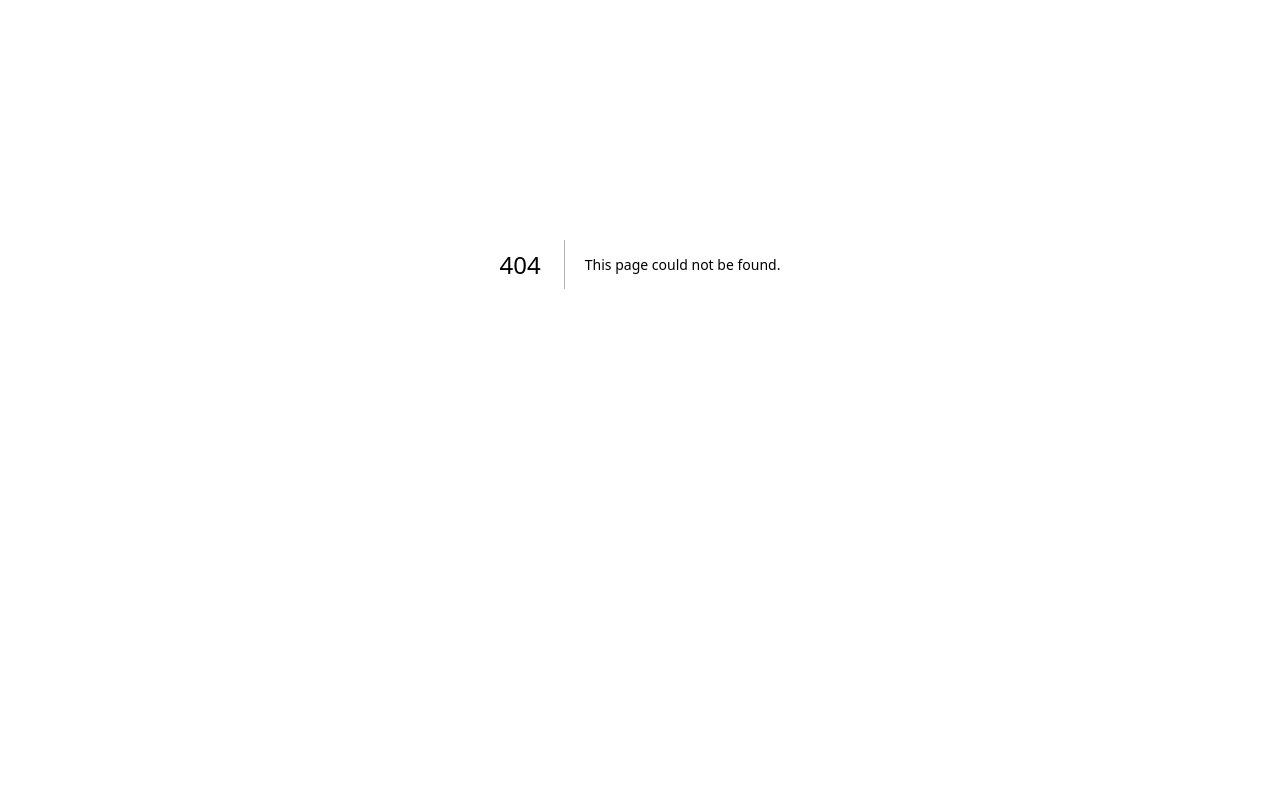
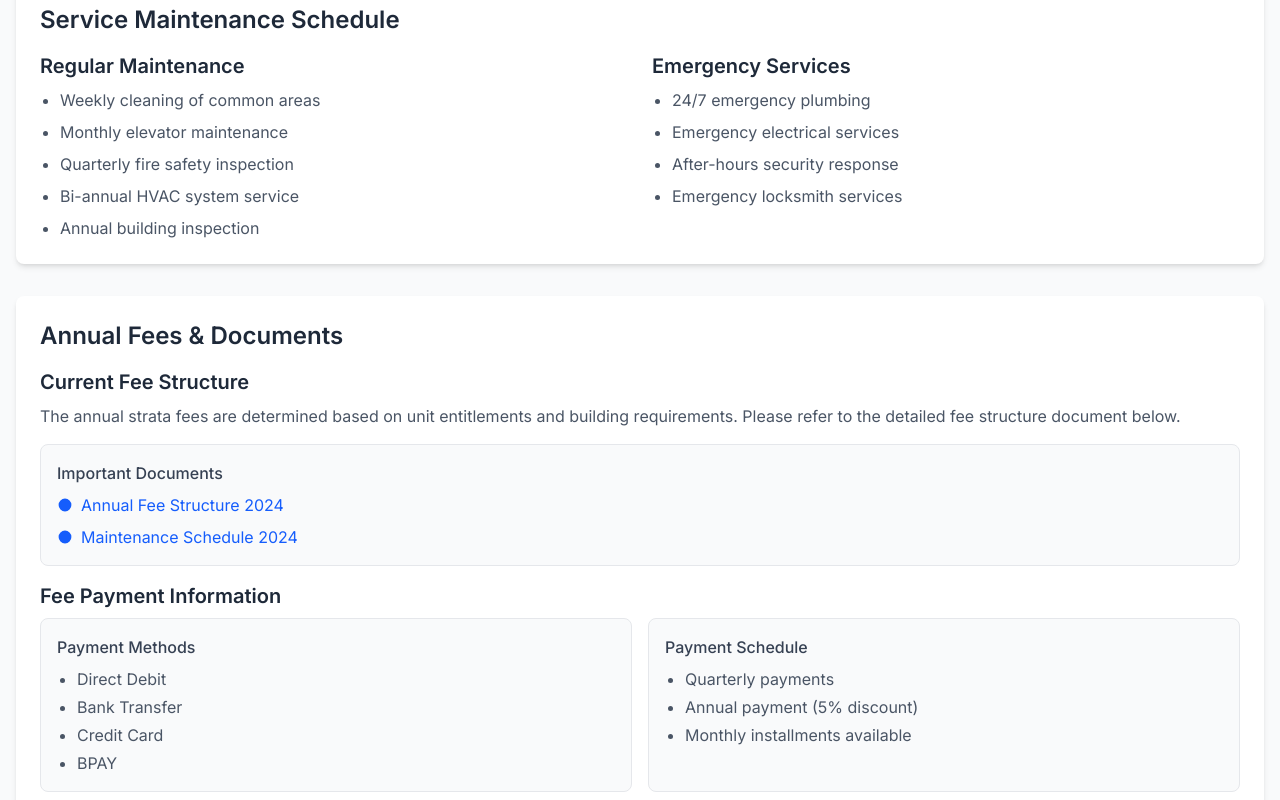
Before and after one commit to baobao25-tester/strata-project, a Next.js app: page /maintenance in a window 1280 px wide. Before the commit this address had no page. Shown: the part 200-1000 px from the top of the page. Before the commit the page ends 864 px from the top, so only its background shows below. Built offline with nearby package versions, Linux system fonts and the light colour scheme.

Commit message:
fixed imageand add new web page

```diff
--- /dev/null
+++ b/src/app/maintenance/page.tsx
@@ -0,0 +1,118 @@
+'use client';
+
+import Link from 'next/link';
+
+export default function Maintenance() {
+  return (
+    <div className="min-h-screen bg-gray-50 py-12">
+      <div className="max-w-7xl mx-auto px-4">
+        <h1 className="text-3xl font-bold text-gray-800 mb-8 text-center">Building Maintenance & Fees</h1>
+
+        {/* Service Maintenance Section */}
+        <div className="bg-white p-6 rounded-lg shadow-md mb-8">
+          <h2 className="text-2xl font-semibold text-gray-800 mb-4">Service Maintenance Schedule</h2>
+          <div className="grid grid-cols-1 md:grid-cols-2 gap-6">
+            <div>
+              <h3 className="text-xl font-semibold text-gray-800 mb-2">Regular Maintenance</h3>
+              <ul className="list-disc pl-5 space-y-2 text-gray-600">
+                <li>Weekly cleaning of common areas</li>
+                <li>Monthly elevator maintenance</li>
+                <li>Quarterly fire safety inspection</li>
+                <li>Bi-annual HVAC system service</li>
+                <li>Annual building inspection</li>
+              </ul>
+            </div>
+            <div>
+              <h3 className="text-xl font-semibold text-gray-800 mb-2">Emergency Services</h3>
+              <ul className="list-disc pl-5 space-y-2 text-gray-600">
+                <li>24/7 emergency plumbing</li>
+                <li>Emergency electrical services</li>
+                <li>After-hours security response</li>
+                <li>Emergency locksmith services</li>
+              </ul>
+            </div>
+          </div>
+        </div>
+
+        {/* Annual Fees Section */}
+        <div className="bg-white p-6 rounded-lg shadow-md mb-8">
+          <h2 className="text-2xl font-semibold text-gray-800 mb-4">Annual Fees & Documents</h2>
+          <div className="space-y-4">
+            <div>
+              <h3 className="text-xl font-semibold text-gray-800 mb-2">Current Fee Structure</h3>
+              <p className="text-gray-600 mb-4">
+                The annual strata fees are determined based on unit entitlements and building requirements.
+                Please refer to the detailed fee structure document below.
+              </p>
+              <div className="bg-gray-50 p-4 rounded-lg border border-gray-200">
+                <h4 className="font-medium text-gray-700 mb-2">Important Documents</h4>
+                <ul className="space-y-2">
+                  <li>
+                    <Link
+                      href="/docs/annual-fees-2024.pdf"
+                      className="text-blue-600 hover:text-blue-800 flex items-center"
+                      target="_blank"
+                    >
+                      <svg className="w-4 h-4 mr-2" fill="currentColor" viewBox="0 0 20 20">
+                        <path d="M10 18a8 8 0 100-16 8 8 0 000 16zm1-11a1 1 0 10-2 0v3.586L7.707 9.293a1 1 0 00-1.414 1.414l3 3a1 1 0 001.414 0l3-3a1 1 0 00-1.414-1.414L11 10.586V7z" />
+                      </svg>
+                      Annual Fee Structure 2024
+                    </Link>
+                  </li>
+                  <li>
+                    <Link
+                      href="/docs/maintenance-schedule.pdf"
+                      className="text-blue-600 hover:text-blue-800 flex items-center"
+                      target="_blank"
+                    >
+                      <svg className="w-4 h-4 mr-2" fill="currentColor" viewBox="0 0 20 20">
+                        <path d="M10 18a8 8 0 100-16 8 8 0 000 16zm1-11a1 1 0 10-2 0v3.586L7.707 9.293a1 1 0 00-1.414 1.414l3 3a1 1 0 001.414 0l3-3a1 1 0 00-1.414-1.414L11 10.586V7z" />
+                      </svg>
+                      Maintenance Schedule 2024
+                    </Link>
+                  </li>
+                </ul>
+              </div>
+            </div>
+
+            <div>
+              <h3 className="text-xl font-semibold text-gray-800 mb-2">Fee Payment Information</h3>
+              <div className="grid grid-cols-1 md:grid-cols-2 gap-4">
+                <div className="bg-gray-50 p-4 rounded-lg border border-gray-200">
+                  <h4 className="font-medium text-gray-700 mb-2">Payment Methods</h4>
+                  <ul className="list-disc pl-5 space-y-1 text-gray-600">
+                    <li>Direct Debit</li>
+                    <li>Bank Transfer</li>
+                    <li>Credit Card</li>
+                    <li>BPAY</li>
+                  </ul>
+                </div>
+                <div className="bg-gray-50 p-4 rounded-lg border border-gray-200">
+                  <h4 className="font-medium text-gray-700 mb-2">Payment Schedule</h4>
+                  <ul className="list-disc pl-5 space-y-1 text-gray-600">
+                    <li>Quarterly payments</li>
+                    <li>Annual payment (5% discount)</li>
+                    <li>Monthly installments available</li>
+                  </ul>
+                </div>
+              </div>
+            </div>
+          </div>
+        </div>
+
+        {/* Contact Section */}
+        <div className="bg-white p-6 rounded-lg shadow-md">
+          <h2 className="text-2xl font-semibold text-gray-800 mb-4">Need Assistance?</h2>
+          <p className="text-gray-600 mb-4">
+            For any questions regarding maintenance services or fee payments, please contact our building manager:
+          </p>
+          <div className="bg-gray-50 p-4 rounded-lg border border-gray-200">
+            <p className="text-gray-700"><strong>Building Manager:</strong> John Smith</p>
+            <p className="text-gray-700"><strong>Email:</strong> manager@kienbuilding.com</p>
+            <p className="text-gray-700"><strong>Phone:</strong> (02) 1234 5678</p>
+          </div>
+        </div>
+      </div>
+    </div>
+  );
+}
--- a/src/app/page.tsx
+++ b/src/app/page.tsx
@@ -1,5 +1,3 @@
-import Image from "next/image";
-
 export default function Home() {
   return (
     <div className="min-h-screen">
```
